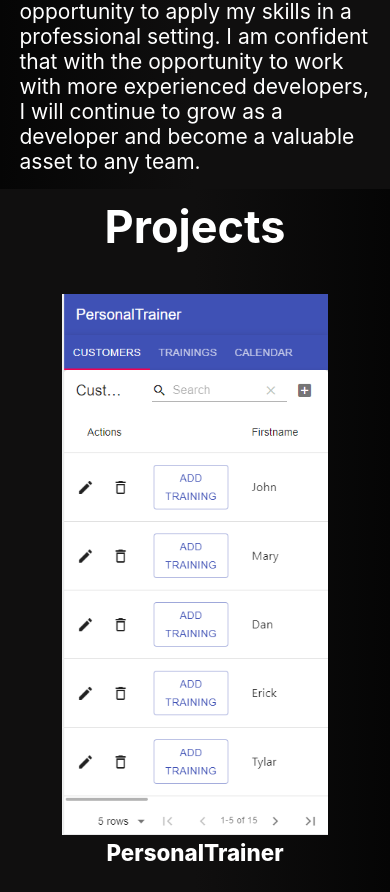
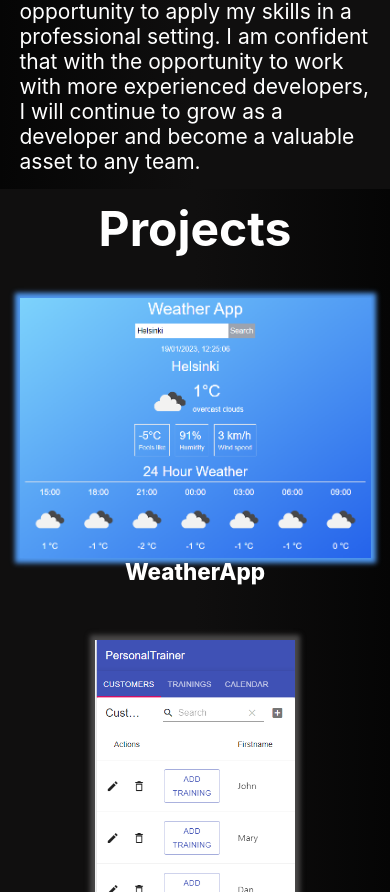
Before and after one commit to Nekmayne/personal-website, a React (Create React App) app: page / in a window 390 px wide. Shown: the part 1108-2000 px from the top of the page. Built offline with nearby package versions, Linux system fonts and the light colour scheme.

Commit message:
style fixes

```diff
--- a/src/components/Contact.css
+++ b/src/components/Contact.css
@@ -16,7 +16,7 @@
 .box h1 {
     padding: 10px;
     text-align: center;
-    font-size: 45px;
+    font-size: clamp(3rem, 4.5vw, 5rem);
 }
 .contact-container {
     width: 100%;
@@ -33,11 +33,18 @@
   .input-area {
     margin-top: 5px;
     padding: 15px;
-    border: 1px solid #ccc;
+    border: 1px solid white;
     border-radius: 3px;
     margin-bottom: 10px;
     box-sizing: border-box;
     font-size: 20px;
+    background-color: transparent;
+    outline: none;
+    color: white;
+  }
+
+  .input-area::placeholder {
+    color: white;
   }
 
   .textarea {
@@ -48,9 +55,15 @@
     margin-bottom: 10px;
     box-sizing: border-box;
     resize: none;
-    border: none;
+    border: 1px solid white;
     outline: none;
     font-size: 20px;
+    background-color: transparent;
+    color: white;
+  }
+
+  .textarea::placeholder {
+    color: white;
   }
 
 .contact-button {
--- a/src/components/Contact.js
+++ b/src/components/Contact.js
@@ -43,11 +43,29 @@ const Contact = () => {
         <div className="contact-container">
           <form className="form" onSubmit={SendEmail}>
             <label>First Name</label>
-            <input type="text" className="input-area" name="name" required />
+            <input
+              type="text"
+              className="input-area"
+              name="name"
+              placeholder="Enter your name"
+              required
+            />
             <label>Email</label>
-            <input type="email" className="input-area" name="email" required />
+            <input
+              type="email"
+              className="input-area"
+              placeholder="Enter your email"
+              name="email"
+              required
+            />
             <label>Message</label>
-            <textarea name="message" className="textarea" rows="5" required />
+            <textarea
+              name="message"
+              className="textarea"
+              placeholder="Enter your message"
+              rows="5"
+              required
+            />
 
             <div className="btn">
               <input className="contact-button" type="submit" value="send" />
--- a/src/components/Experience.css
+++ b/src/components/Experience.css
@@ -7,7 +7,7 @@
 .experience h1 {
     color: white;
     text-align: center;
-    font-size: 45px;
+    font-size: clamp(3rem, 4.5vw, 5rem);
     padding: 10px;
 }
 
--- a/src/components/Main.css
+++ b/src/components/Main.css
@@ -35,7 +35,7 @@
 
   .item-1 h1 {
     font-size: clamp(3rem, 4.5vw, 5rem);
-    color: rgba(255, 255, 255, 0.1);
+    color: white;
     text-align: center;
   }
 
@@ -43,6 +43,10 @@
     margin-top: 15px;
     font-size: 25px;
     color: white;
+  }
+
+  .typed {
+    color: green
   }
 
   .item-2 {
--- a/src/components/Main.js
+++ b/src/components/Main.js
@@ -1,5 +1,4 @@
 import React from "react";
-import { Link } from "react-scroll";
 import Typed from "react-typed";
 import "animate.css";
 import Profile from "../images/profile.png";
@@ -19,7 +18,7 @@ const Main = () => {
               "Good foundation in Front and Backend",
             ]}
             typeSpeed={50}
-            backSpeed={50}
+            fadeOut
             loop
           />
           <p>
--- a/src/components/Projects.css
+++ b/src/components/Projects.css
@@ -4,16 +4,16 @@
 }
 
 .projects .container2 {
-    display: flex;
-    flex-direction: row;
-    justify-content:space-around;
+    display: grid;
+    grid-template-columns: 1fr 1fr 1fr;
+    justify-content:left;
     max-width: 100%;
     height: auto;
     margin-top: 30px;
 }
 
 .projects h1 {
-    font-size: 45px;
+    font-size: clamp(3rem, 4.5vw, 5rem);
     text-align: center;
     color: white;
     padding: 10px;
@@ -27,6 +27,10 @@
 
 .card {
     margin-bottom: 30px;
+    display: flex;
+    flex-direction: column;
+    justify-content: center;
+    align-items: center;
 }
 
 .card a {
@@ -37,28 +41,51 @@
     text-align: center;
 }
 
+.project-img {
+    width: 200px;
+    opacity: 1;
+    -webkit-transition: 0.3s ease-in-out;
+    transition: 0.3s ease-in-out;
+    box-shadow: 0 0 5px 5px rgb(75, 74, 74);
+}
 
-@media screen and (max-width: 1260px) {
+.project-img:hover {
+    opacity: 0.5;
+}
+
+.project2-img {
+    width: 420px;
+    opacity: 1;
+    -webkit-transition: 0.3s ease-in-out;
+    transition: 0.3s ease-in-out;
+    box-shadow: 0 0 5px 5px rgb(80,154,243);
+}
+
+.project2-img:hover {
+    opacity: 0.5;
+}
+
+@media screen and (max-width: 900px) {
     .projects .container2 {
-        width: 100%;
+        grid-template-columns: 1fr 2fr;
     }
 }
 
-@media screen and (max-width: 850px) {
-
+@media screen and (max-width: 670px) {
     .projects .container2 {
-        flex-direction: column;
-        align-items: center;
+        grid-template-columns: 1fr;
+        row-gap: 25px;
     }
-    .projects .card {
-        margin-bottom: 50px;
+    .project2-img {
+        width: 90%;
+    }
+    .card1 {
+        order: 2;
+    }
+    .card2 {
+        order: 1;
+    }
+    .card3 {
+        order: 3;
     }
 }
-
-@media screen and (max-width: 450px) {
-    .container2 .card img {
-        width: 303px;
-        height: 541px;
-        object-fit: contain;
-    }
-}
--- a/src/components/Projects.js
+++ b/src/components/Projects.js
@@ -1,32 +1,21 @@
 import React from "react";
 import "./Projects.css";
-import Carousel from "react-multi-carousel";
 import "react-multi-carousel/lib/styles.css";
 import crypto1 from "../images/crypto1.png";
 import personaltrainer from "../images/personaltrainer.png";
+import weather from "../images/weather.png";
 
 const Projects = () => {
-  const responsive = {
-    desktop: {
-      breakpoint: { max: 2000, min: 824 },
-      items: 2,
-    },
-    tablet: {
-      breakpoint: { max: 824, min: 464 },
-      items: 2,
-    },
-    mobile: {
-      breakpoint: { max: 740, min: 0 },
-      items: 1,
-    },
-  };
-
   return (
     <div className="projects">
       <h1>Projects</h1>
       <div className="container2">
-        <div className="card">
-          <img src={personaltrainer} alt="PersonalTrainer" />
+        <div className="card card1">
+          <img
+            className="project-img"
+            src={personaltrainer}
+            alt="PersonalTrainer"
+          />
           <a
             className="project-"
             href="https://github.com/Nekmayne/PTfront"
@@ -37,8 +26,20 @@ const Projects = () => {
           </a>
         </div>
 
-        <div className="card">
-          <img src={crypto1} alt="Crypto" />
+        <div className="card card2">
+          <img className="project2-img" src={weather} alt="WeatherApp" />
+          <a
+            className="project-"
+            href="https://github.com/Nekmayne/weatherApp-vite"
+            target="_blank"
+            rel="noreferrer"
+          >
+            WeatherApp
+          </a>
+        </div>
+
+        <div className="card card3">
+          <img className="project-img" src={crypto1} alt="Crypto" />
           <a
             href="https://github.com/Nekmayne/cryptoTracker"
             target="_blank"
--- a/src/components/Skills.css
+++ b/src/components/Skills.css
@@ -41,7 +41,6 @@
 
   .skill-1 h1 {
     font-size: clamp(3rem, 4.5vw, 5rem);
-    color: rgba(255, 255, 255, 0.1);
     text-align: center;
   }
 
--- a/src/components/Skills.js
+++ b/src/components/Skills.js
@@ -4,10 +4,10 @@ import "./Skills.css";
 const Skills = () => {
   return (
     <div className="main-heading">
-      <h1>Skills</h1>
       <div className="skills-container" id="skills">
         <div className="skills-area">
           <div className="skill-1">
+            <h1>Skills</h1>
             <p>
               I have gained some good experience with Javascript and React.
               Additionally, I have some experience working with Node.js and
```
Also changed, not shown: src/components/NotFound.js (deleted, +0 -11 lines), src/images/weather.png (added).
